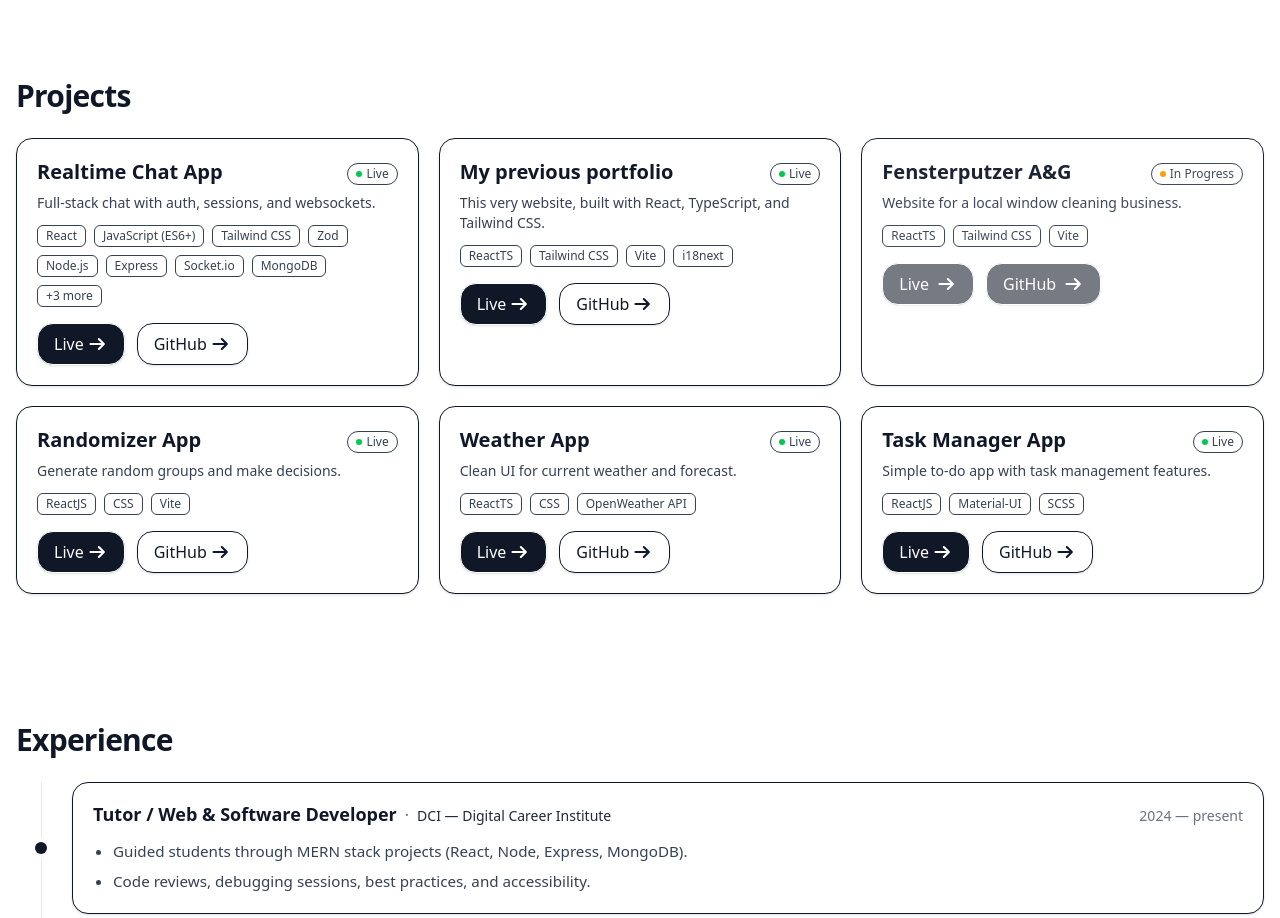
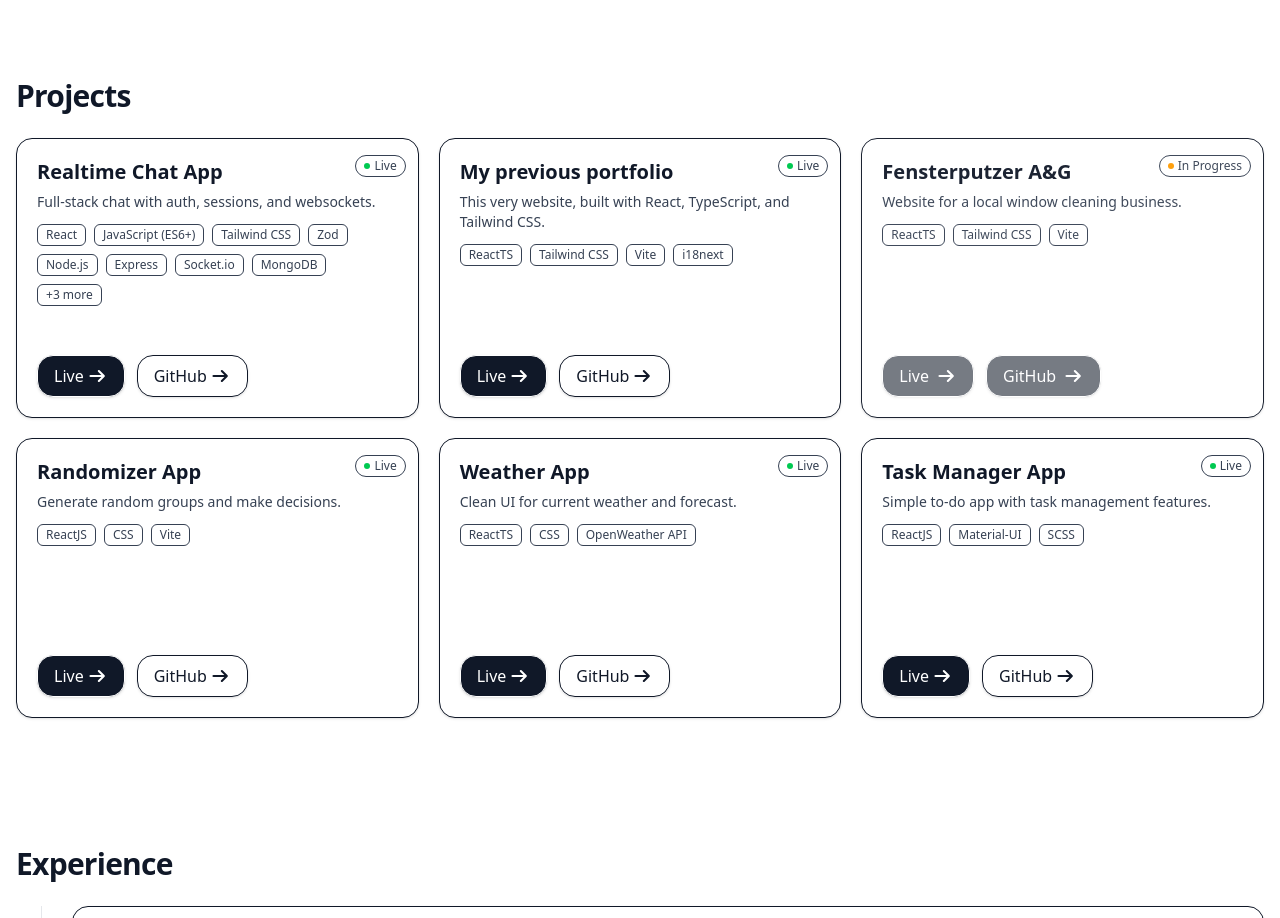
Before and after one commit to Khambazarov/homepage, a React (Vite) app: page / in a window 1280 px wide. Shown: the part 700-1618 px from the top of the page. Built offline with nearby package versions, Linux system fonts and the light colour scheme; no server answers.

Commit message:
refactor(project-card): uniform height & expand
Make cards equal height via min-h and flex-col; pin actions to bottom. Float status badge at top-right, smaller than title. Add expandable tech badges with '+N more' and '− show less'. Improve a11y labels and button states.

```diff
--- a/src/components/ProjectCard.tsx
+++ b/src/components/ProjectCard.tsx
@@ -1,4 +1,4 @@
-import React from "react";
+import React, { useMemo, useState } from "react";
 
 /* --------------------------------- Types --------------------------------- */
 
@@ -33,31 +33,35 @@ export const ProjectCard = React.memo(function ProjectCard({
   return (
     <article
       className={[
-        "rounded-2xl border p-5 shadow-sm bg-white dark:bg-neutral-900",
+        "relative h-full min-h-[280px] flex flex-col rounded-2xl border p-5 shadow-sm",
+        "bg-white dark:bg-neutral-900",
         "transition-shadow duration-200 ease-out motion-reduce:transition-none hover:shadow-md",
         isWip ? "opacity-95" : "",
       ].join(" ")}
       aria-labelledby={titleId}
       data-status={status}
     >
+      {/* Status-Badge schwebend oben rechts (kleiner als Titelzeile) */}
+      <div className="absolute top-3 right-3">
+        <StatusBadge isWip={isWip} />
+      </div>
+
       {/* Header */}
-      <header className="flex items-start gap-3">
+      <header className="pr-16">
         <h3 id={titleId} className="text-xl font-semibold leading-tight">
           {title}
         </h3>
-        <div className="ml-auto">
-          <StatusBadge isWip={isWip} />
-        </div>
       </header>
 
-      {/* Beschreibung */}
-      <p className="mt-2 text-sm text-gray-700 dark:text-gray-300">{desc}</p>
+      {/* Content */}
+      <div className="mt-2 flex flex-col gap-3">
+        <p className="text-sm text-gray-700 dark:text-gray-300">{desc}</p>
 
-      {/* Tech-Stack als Liste */}
-      <TechBadges items={stack} className="mt-3" maxVisible={8} />
+        <TechBadges items={stack} defaultVisible={8} />
+      </div>
 
       {/* Actions */}
-      <div className="mt-4 flex flex-wrap gap-3">
+      <div className="mt-auto pt-4 flex flex-wrap gap-3">
         {/* Live */}
         {liveEnabled ? (
           <a
@@ -106,70 +110,85 @@ function StatusBadge({ isWip }: { isWip: boolean }) {
   if (!isWip) {
     return (
       <span
-        className="inline-flex items-center gap-1 rounded-full border px-2 py-0.5 text-xs font-medium text-gray-700 dark:text-gray-200"
+        className="inline-flex items-center gap-1 rounded-full border px-2 py-0.5 text-xs font-medium text-gray-700 dark:text-gray-200 bg-white/70 dark:bg-neutral-900/70 backdrop-blur"
         aria-label="Status: Live"
         title="Status: Live"
       >
-        <span
-          className="h-1.5 w-1.5 rounded-full bg-green-500"
-          aria-hidden="true"
-        />
+        <span className="h-1.5 w-1.5 rounded-full bg-green-500" aria-hidden />
         Live
       </span>
     );
   }
   return (
     <span
-      className="text-nowrap inline-flex items-center gap-1 rounded-full border px-2 py-0.5 text-xs font-medium text-gray-700 dark:text-gray-200"
+      className="inline-flex items-center gap-1 rounded-full border px-2 py-0.5 text-xs font-medium text-gray-700 dark:text-gray-200 bg-white/70 dark:bg-neutral-900/70 backdrop-blur"
       aria-label="Status: Work in progress"
       title="Status: Work in progress"
     >
       <span
         className="h-1.5 w-1.5 rounded-full bg-amber-500 animate-pulse motion-reduce:animate-none"
-        aria-hidden="true"
+        aria-hidden
       />
       In Progress
     </span>
   );
 }
 
+/* Tech-Badges mit Expand/Collapse */
 function TechBadges({
   items,
   className,
-  maxVisible = 8,
+  defaultVisible = 8,
 }: {
   items: string[];
   className?: string;
-  maxVisible?: number;
+  defaultVisible?: number;
 }) {
-  const visible = items.slice(0, maxVisible);
-  const hidden = items.slice(maxVisible);
+
+  const [expanded, setExpanded] = useState(false);
+
+  const { visible, hidden } = useMemo(() => {
+    if (expanded) return { visible: items, hidden: [] as string[] };
+    const v = items.slice(0, defaultVisible);
+    const h = items.slice(defaultVisible);
+    return { visible: v, hidden: h };
+  }, [expanded, items, defaultVisible]);
 
   return (
-    <ul
-      role="list"
+    <div
       className={["flex flex-wrap gap-2", className].filter(Boolean).join(" ")}
     >
       {visible.map((it) => (
-        <li
+        <span
           key={it}
-          role="listitem"
           className="rounded-md border px-2 py-0.5 text-xs text-gray-700 dark:text-gray-200"
         >
           {it}
-        </li>
+        </span>
       ))}
-      {hidden.length > 0 && (
-        <li
-          role="listitem"
-          className="rounded-md border px-2 py-0.5 text-xs text-gray-700 dark:text-gray-200"
-          title={hidden.join(", ")}
-          aria-label={`More: ${hidden.join(", ")}`}
+
+      {/* +N more => Button, klappt auf; im expandierten Zustand „− show less“ */}
+      {hidden.length > 0 && !expanded && (
+        <button
+          type="button"
+          onClick={() => setExpanded(true)}
+          className="rounded-md border px-2 py-0.5 text-xs text-gray-700 dark:text-gray-200 underline-offset-2 hover:underline"
+          aria-label={`Show ${hidden.length} more technologies`}
         >
           +{hidden.length} more
-        </li>
+        </button>
       )}
-    </ul>
+      {expanded && items.length > defaultVisible && (
+        <button
+          type="button"
+          onClick={() => setExpanded(false)}
+          className="rounded-md border px-2 py-0.5 text-xs text-gray-700 dark:text-gray-200 underline-offset-2 hover:underline"
+          aria-label="Show fewer technologies"
+        >
+          − show less
+        </button>
+      )}
+    </div>
   );
 }
 
@@ -199,7 +218,6 @@ function ButtonDisabled({ label, reason }: { label: string; reason: string }) {
 /* ---------------------------------- Icons --------------------------------- */
 
 function ArrowRightIcon({ className = "" }: { className?: string }) {
-  // größer (20×20), dicker (stroke 2.5), horizontale Linie + Pfeilspitze
   return (
     <svg
       className={["w-5 h-5 stroke-[2.5] text-current", className].join(" ")}
```
